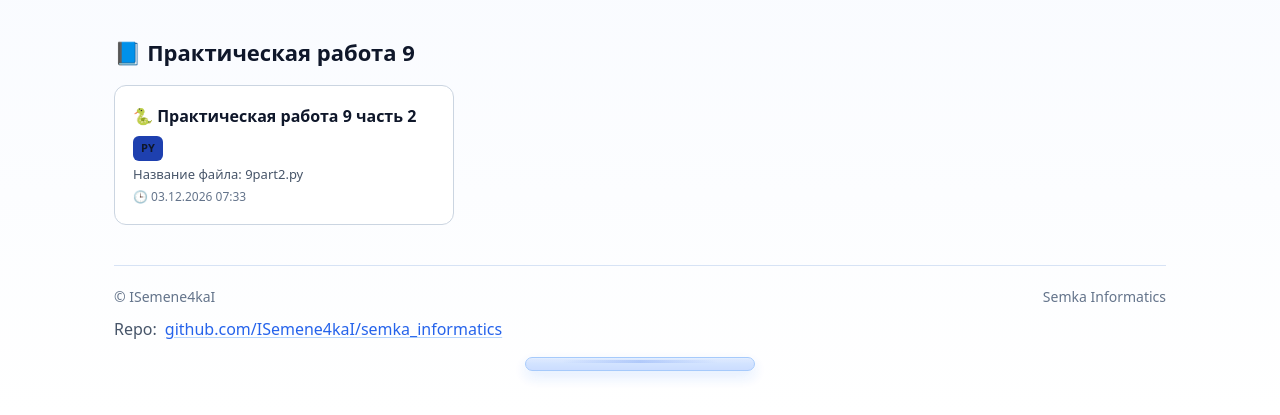
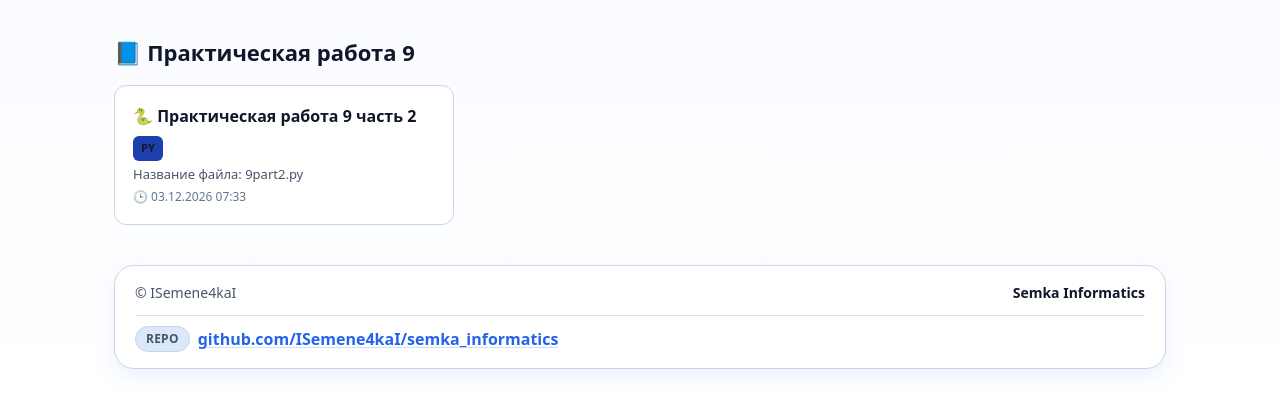
Before and after one commit to ISemene4kaI/semka_informatics, a Flask app: page / in a window 1280 px wide. Shown: the part 920-1335 px from the top of the page. After the commit the page ends 1295 px from the top, so only its background shows below. Run offline with Flask 3, Linux system fonts and the light colour scheme; some libraries are stand-ins or nearby versions.

Commit message:
Footer island fix

```diff
--- a/app/static/style.css
+++ b/app/static/style.css
@@ -33,12 +33,6 @@
     --code-border: #334155;
     --code-text: #e2e8f0;
     --code-number: #64748b;
-
-    --island-core: #0d1a33;
-    --island-core-2: #122343;
-    --island-border: #2f4f82;
-    --island-sheen: rgba(148, 197, 255, 0.35);
-    --island-glow: 0 6px 16px rgba(37, 99, 235, 0.2);
 }
 
 body.light {
@@ -72,12 +66,6 @@ body.light {
     --code-border: #cbd5e1;
     --code-text: #0f172a;
     --code-number: #64748b;
-
-    --island-core: #d8e7ff;
-    --island-core-2: #c7dbff;
-    --island-border: #9fc6fb;
-    --island-sheen: rgba(37, 99, 235, 0.24);
-    --island-glow: 0 6px 14px rgba(59, 130, 246, 0.16);
 }
 
 /* ========================================
@@ -185,43 +173,6 @@ body.light .hero-island {
 .theme-toggle:hover {
     filter: brightness(1.05);
     transform: translateY(-1px);
-}
-
-/* ========================================
-   ISLANDS
-======================================== */
-.island {
-    background:
-        linear-gradient(180deg, rgba(255, 255, 255, 0.12), rgba(255, 255, 255, 0) 45%),
-        linear-gradient(180deg, var(--island-core), var(--island-core-2));
-    border: 1px solid var(--island-border);
-    border-radius: 999px;
-    box-shadow: var(--island-glow), inset 0 1px 0 rgba(255, 255, 255, 0.12);
-    height: 14px;
-    opacity: 0.92;
-    overflow: hidden;
-    position: relative;
-}
-
-.island::before {
-    background: linear-gradient(90deg, transparent, var(--island-sheen), transparent);
-    border-radius: 999px;
-    content: "";
-    height: 3px;
-    left: 16%;
-    position: absolute;
-    right: 16%;
-    top: 2px;
-}
-
-.island-top {
-    margin: -2px 0 24px;
-    width: min(210px, 58%);
-}
-
-.island-bottom {
-    margin: 16px auto 4px;
-    width: min(230px, 75%);
 }
 
 /* ========================================
@@ -453,30 +404,62 @@ body.light .hero-island {
    FOOTER
 ======================================== */
 footer {
-    border-top: 1px solid var(--footer-border);
-    margin-top: 12px;
-    padding-top: 20px;
+    margin-top: 22px;
+}
+
+.footer-island {
+    background:
+        linear-gradient(180deg, rgba(255, 255, 255, 0.06), rgba(255, 255, 255, 0) 55%),
+        var(--surface);
+    border: 1px solid var(--surface-border);
+    border-radius: 20px;
+    box-shadow: 0 10px 24px rgba(2, 6, 23, 0.22);
+    padding: 16px 20px;
+}
+
+body.light .footer-island {
+    box-shadow: 0 8px 20px rgba(59, 130, 246, 0.1);
 }
 
 .footer-inner {
-    color: var(--subtle);
+    align-items: center;
+    color: var(--muted);
     display: flex;
     font-size: 14px;
     justify-content: space-between;
 }
 
+.footer-inner div:last-child {
+    color: var(--text);
+    font-weight: 600;
+}
+
 .footer-repo {
     align-items: center;
-    color: var(--muted);
+    border-top: 1px solid var(--footer-border);
     display: flex;
     gap: 8px;
-    margin-top: 10px;
+    margin-top: 12px;
+    padding-top: 10px;
+}
+
+.footer-repo-label {
+    background: var(--theme-toggle-bg);
+    border: 1px solid var(--surface-border);
+    border-radius: 999px;
+    color: var(--muted);
+    font-size: 12px;
+    font-weight: 700;
+    letter-spacing: 0.02em;
+    padding: 3px 10px;
+    text-transform: uppercase;
 }
 
 .footer-link {
     color: var(--link);
+    font-weight: 600;
     text-decoration: underline;
-    text-decoration-color: rgba(96, 165, 250, 0.45);
+    text-decoration-color: rgba(96, 165, 250, 0.35);
     text-underline-offset: 2px;
 }
 
@@ -531,12 +514,4 @@ footer {
         flex-direction: column;
         gap: 4px;
     }
-
-    .island-top {
-        width: min(170px, 72%);
-    }
-
-    .island-bottom {
-        width: min(180px, 65%);
-    }
 }
--- a/app/templates/index.html
+++ b/app/templates/index.html
@@ -38,13 +38,13 @@
     </section>
     {% endfor %}
 
-    <footer>
+    <footer class="footer-island">
       <div class="footer-inner">
         <div>© ISemene4kaI</div>
         <div>Semka Informatics</div>
       </div>
       <div class="footer-repo">
-        <span>Repo:</span>
+        <span class="footer-repo-label">Repo</span>
         <a
           class="footer-link"
           href="https://github.com/ISemene4kaI/semka_informatics"
@@ -55,7 +55,6 @@
         </a>
       </div>
     </footer>
-    <div class="island island-bottom" aria-hidden="true"></div>
   </div>
 
   <script src="{{ url_for('static', filename='script.js') }}"></script>
--- a/app/templates/updates.html
+++ b/app/templates/updates.html
@@ -36,13 +36,13 @@
       {% endfor %}
     </div>
 
-    <footer>
+    <footer class="footer-island">
       <div class="footer-inner">
         <div>© ISemene4kaI</div>
         <div>Semka Informatics</div>
       </div>
       <div class="footer-repo">
-        <span>Repo:</span>
+        <span class="footer-repo-label">Repo</span>
         <a
           class="footer-link"
           href="https://github.com/ISemene4kaI/semka_informatics"
--- a/app/templates/view.html
+++ b/app/templates/view.html
@@ -55,13 +55,13 @@
     </div>
     {% endif %}
 
-    <footer>
+    <footer class="footer-island">
       <div class="footer-inner">
         <div>© ISemene4kaI</div>
         <div>Semka Informatics</div>
       </div>
       <div class="footer-repo">
-        <span>Repo:</span>
+        <span class="footer-repo-label">Repo</span>
         <a
           class="footer-link"
           href="https://github.com/ISemene4kaI/semka_informatics"
```
